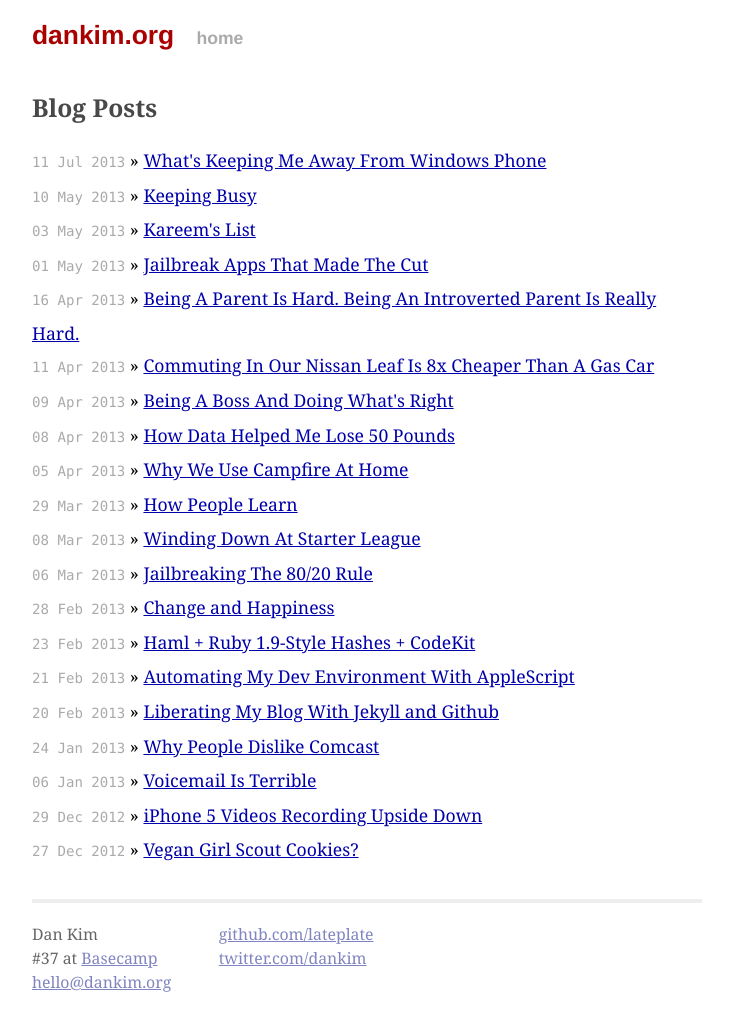
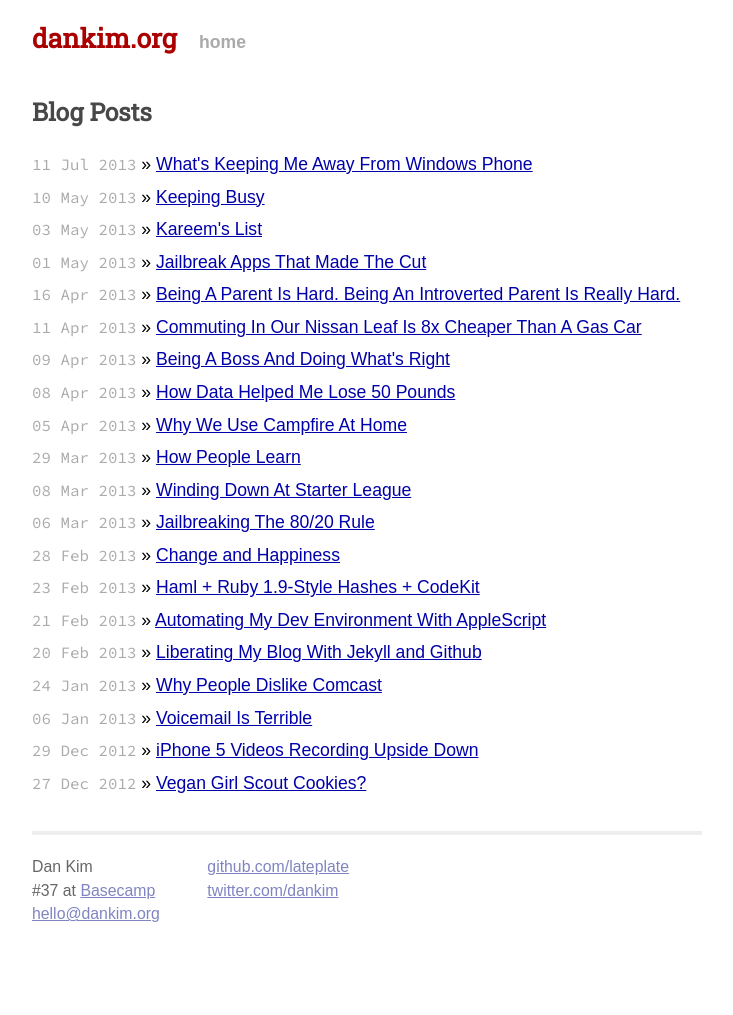
Before and after one commit to lateplate/lateplate.github.io, a Jekyll site: the page built from index.html, in a window 1280 px wide. Shown: the whole page, without its empty margins (273-1006 px from the left). Built offline with Jekyll 4.4.1, drawn with Linux system fonts in a browser that asks for light colours; some web fonts are replaced; Markdown is read by kramdown in place of the engine named in the settings; after the commit the page ends 946 px from its top, so only the background shows below that.

Commit message:
New fonts

```diff
--- a/_layouts/default.html
+++ b/_layouts/default.html
@@ -11,6 +11,7 @@
 
         <!-- Custom CSS -->
         <link rel="stylesheet" href="/css/main.css">
+        <link href='http://fonts.googleapis.com/css?family=Lato|Muli|Source+Code+Pro|Raleway|Roboto+Slab|Roboto' rel='stylesheet' type='text/css'>
 
     </head>
     <body>
--- a/css/main.css
+++ b/css/main.css
@@ -5,8 +5,12 @@
 
 body {
   background-color: #FFF;
-  font-family: Georgia, Palatino, serif;
+  font-family: 'Muli', sans-serif;
   font-size: 1em;
+}
+
+h1, h2, h3, h4, h5, h6 {
+  font-family: 'Roboto Slab', Georgia, Palatino, serif;
 }
 
 h2, h3 {
@@ -17,7 +21,6 @@ h2, h3 {
 h1 {
   font-size: 1.5em;
   margin: 20px 0;
-  font-family: Helvetica, Arial, sans-serif;
 }
 
 h2 {
@@ -50,8 +53,8 @@ a:visited {
 
 .posts span {
   color: #aaa;
-  font-family: Monaco, "Courier New", monospace;
-  font-size: .8em;
+  font-family: "Source Code Pro", Monaco, "Courier New", monospace;
+  font-size: .9em;
 }
 
 .site {
@@ -62,7 +65,6 @@ a:visited {
 .header a {
   font-weight: bold;
   text-decoration: none;
-  font-family: Helvetica, Arial, sans-serif;
 }
 
 .title {
@@ -115,6 +117,7 @@ a:visited {
 }
 
 .post {
+  font-size: .95em;
   line-height: 1.5em;
 }
 
```
